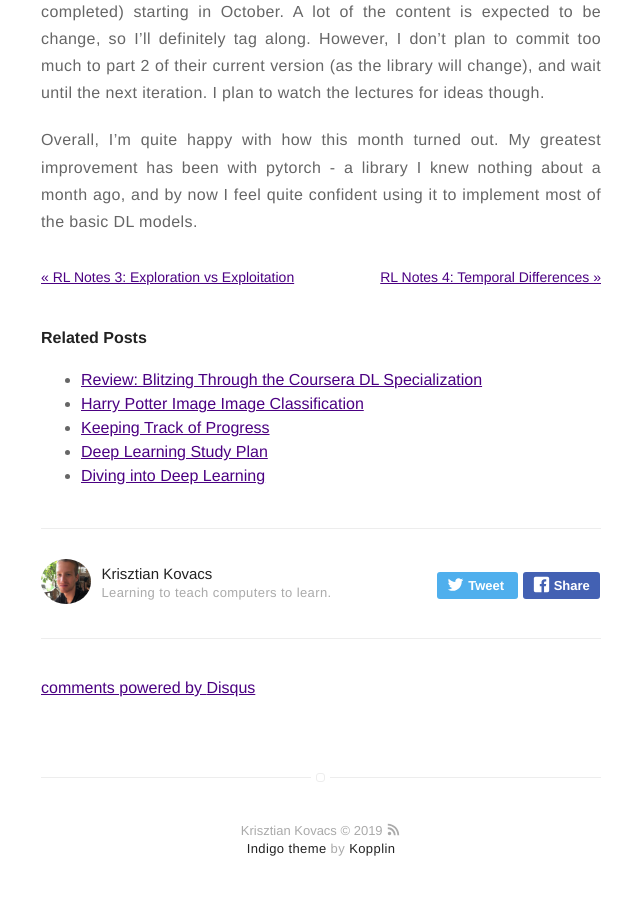
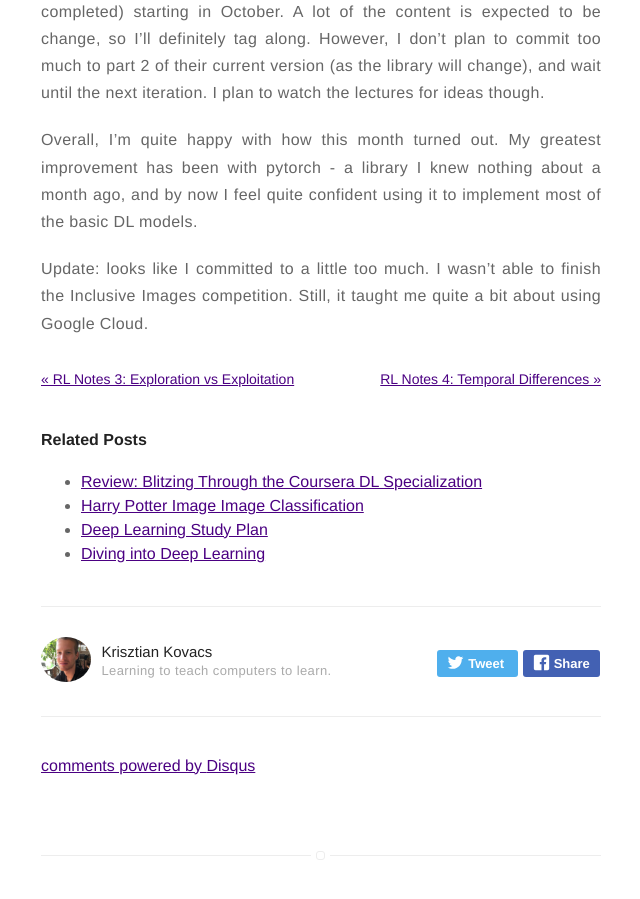
Before and after one commit to kk1694/old_blog, a Jekyll site: the page built from _posts/2018-10-03-dl-journey-1-mont-review.markdown, in a window 1280 px wide and 900 px high, scrolled down 1225 px. Shown: the whole window, without its empty margins (319-959 px from the left). Built offline with Jekyll 4.4.1, drawn with Linux system fonts in a browser that asks for light colours; comment, search, counter and statistics services are not loaded.

Commit message:
Delete dl journey tab, and post linking to it.

```diff
--- a/_includes/nav.html
+++ b/_includes/nav.html
@@ -22,15 +22,6 @@
             {% endif %}
         {% endif %}
 
-        <!-- Kris: Addition for DL Journey. If done, take out this section -->
-        {% if true == true %}
-            {% if true == true %}
-                <li class="item">
-                    <a class="link" href="{{ site.url }}/dl_journey">DL Journey</a>
-                </li>
-            {% endif %}
-        {% endif %}
-
         {% if site.about == true %}
             {% if page.title != "About" %}
                 <li class="item">
--- a/_posts/2018-10-03-dl-journey-1-mont-review.markdown
+++ b/_posts/2018-10-03-dl-journey-1-mont-review.markdown
@@ -26,3 +26,5 @@ A second unexpected development I decided to take advantage of is Siraj Raval's
 I am also changing some of my plans going forward. Jeremy Howard recently announced a fresh version of their fast.ai course (the one I just completed) starting in October. A lot of the content is expected to be change, so I'll definitely tag along. However, I don't plan to commit too much to part 2 of their current version (as the library will change), and wait until the next iteration. I plan to watch the lectures for ideas though.
 
 Overall, I'm quite happy with how this month turned out. My greatest improvement has been with pytorch - a library I knew nothing about a month ago, and by now I feel quite confident using it to implement most of the basic DL models.
+
+Update: looks like I committed to a little too much. I wasn't able to finish the Inclusive Images competition. Still, it taught me quite a bit about using Google Cloud.
```
Also changed, not shown: _posts/2018-09-08-keeping-track-of-progress.markdown (deleted, +0 -16 lines), dl_journey.md (deleted, +0 -62 lines).
